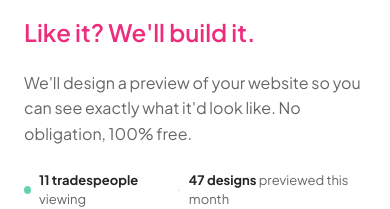
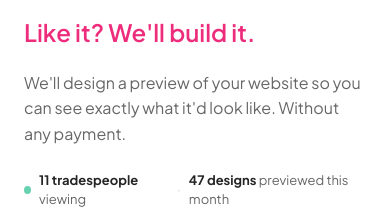
Before and after one commit to gerg2414/360creation, a Next.js app: page /trade in a window 390 px wide. Shown: the part 293-502 px from the top of the page. Built offline with nearby package versions, Linux system fonts and the light colour scheme; no server answers.

Commit message:
Show 2 benefits on mobile

```diff
--- a/app/[trade]/page.jsx
+++ b/app/[trade]/page.jsx
@@ -587,7 +587,7 @@ const TradeLandingPage = () => {
                                 marginBottom: '24px',
                                 maxWidth: '440px'
                             }}>
-                                We'll design a preview of your website so you can see exactly what it'd look like. No obligation, 100% free.
+                                We'll design a preview of your website so you can see exactly what it'd look like. Without any payment.
                             </p>
 
                             {/* Social proof */}
```
